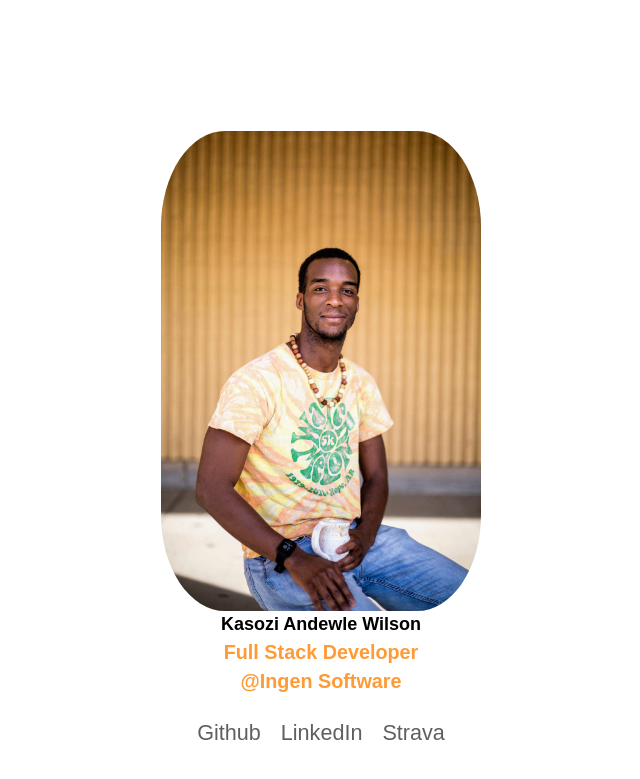
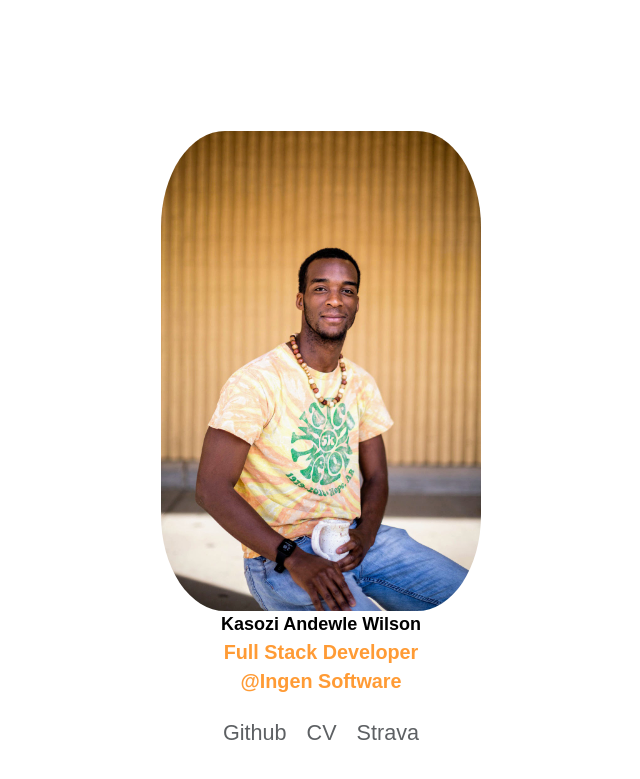
Before and after one commit to kwilson05/kwilson05.github.io, a Jekyll site: the page built from index.html, in a window 1280 px wide. Shown: the top 779 px of the page, without its empty margins (319-959 px from the left). Built offline with Jekyll 4.4.1, drawn with Linux system fonts in a browser that asks for light colours; some web fonts are replaced.

Commit message:
update resume link

```diff
--- a/_includes/index_nav_bar.html
+++ b/_includes/index_nav_bar.html
@@ -2,8 +2,8 @@
   <a class="link" href="https://github.com/{{ site.github_username }}">
       Github
   </a>
-    <a class="link" href="https://www.linkedin.com/in/kasozi-wilson-84192b107/">
-        LinkedIn
+    <a class="link" href="https://read.cv/kasoziw">
+        CV
     </a>
     <a class="link" href="https://www.strava.com/athletes/{{site.strava_username}}">
         Strava
```
